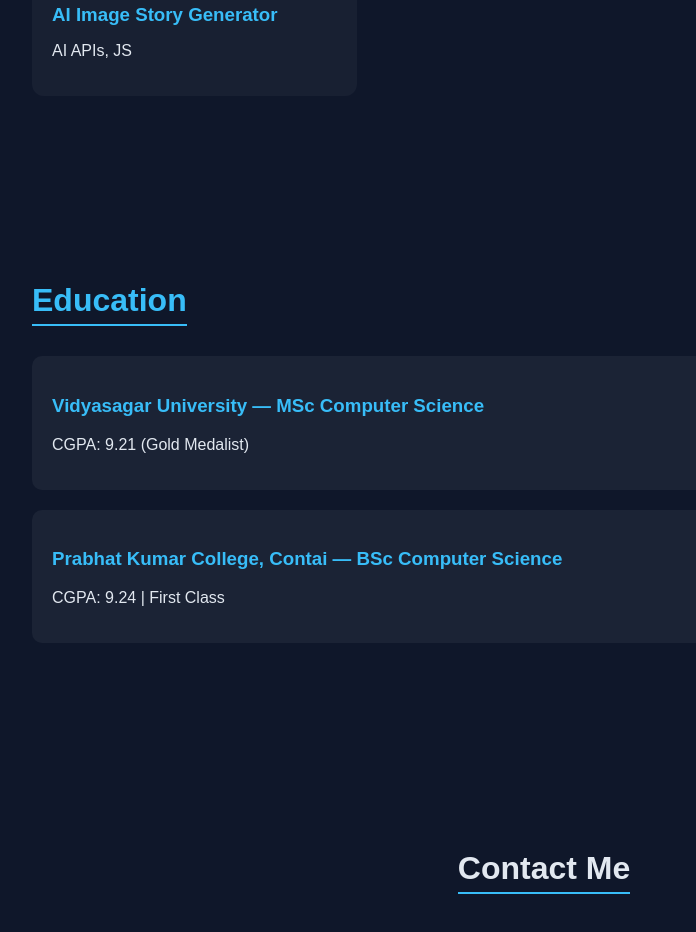
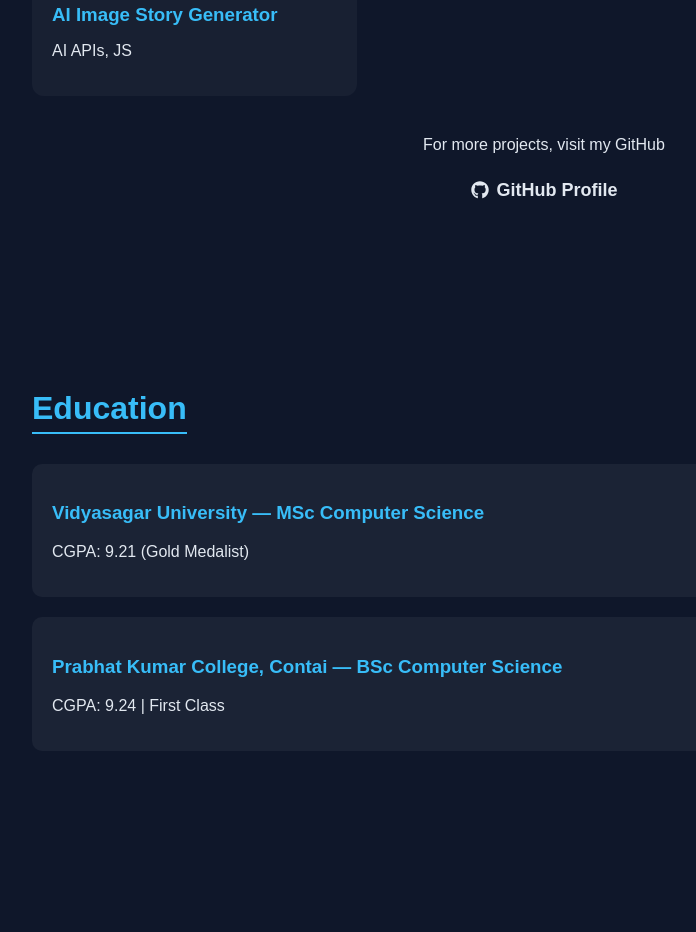
Before and after one commit to Anupam2090/anupam-portfolio, a React (Create React App) app: page / in a window 1280 px wide. Shown: the part 3080-4012 px from the top of the page, without its empty margins (96-792 px from the left). Built offline with nearby package versions, Linux system fonts and the light colour scheme.

Commit message:
project section update

```diff
--- a/src/components/Projects.css
+++ b/src/components/Projects.css
@@ -23,3 +23,25 @@
   color: #38bdf8;
   margin-bottom: 8px;
 }
+
+.more-projects{
+margin-top:40px;
+text-align:center;
+}
+
+.github-link{
+display:inline-flex;
+align-items:center;
+gap:8px;
+margin-top:10px;
+font-size:18px;
+text-decoration:none;
+color:var(--accent);
+font-weight:600;
+transition:0.3s;
+}
+
+.github-link:hover{
+transform:translateY(-3px);
+opacity:0.8;
+}
--- a/src/components/Projects.js
+++ b/src/components/Projects.js
@@ -1,40 +1,63 @@
 import React from 'react'
 import './Projects.css'
+import { FaGithub } from 'react-icons/fa'
 
 const projects = [
   {
     name: 'AI-Powered Nutrition Recommendation System',
     tech: 'Python, Scikit-learn, Streamlit',
-    link: '[github.com](https://github.com/Anupam2090)',
+    link: 'https://github.com/Anupam2090',
   },
   {
     name: 'Global Superstore Data Analysis',
     tech: 'Pandas, Matplotlib',
-    link: '[github.com](https://github.com/Anupam2090)',
+    link: 'https://github.com/Anupam2090',
   },
   {
     name: 'Phishing Email Detector Web App',
     tech: 'Flask, NLP',
-    link: '[github.com](https://github.com/Anupam2090)',
+    link: 'https://github.com/Anupam2090',
   },
   {
     name: 'AI Image Story Generator',
     tech: 'AI APIs, JS',
-    link: '[github.com](https://github.com/Anupam2090)',
+    link: 'https://github.com/Anupam2090',
   },
 ]
 
 const Projects = () => (
   <section id="projects" className="projects">
     <h2>Projects</h2>
+
     <div className="project-grid">
       {projects.map((p) => (
-        <a href={p.link} key={p.name} className="project-card">
+        <a
+          href={p.link}
+          key={p.name}
+          className="project-card"
+          target="_blank"
+          rel="noopener noreferrer"
+        >
           <h3>{p.name}</h3>
           <p>{p.tech}</p>
         </a>
       ))}
     </div>
+
+    {/* More Projects Section */}
+
+    <div className="more-projects">
+      <p>For more projects, visit my GitHub</p>
+
+      <a
+        href="https://github.com/Anupam2090"
+        target="_blank"
+        rel="noopener noreferrer"
+        className="github-link"
+      >
+        <FaGithub /> GitHub Profile
+      </a>
+    </div>
   </section>
 )
 
```
